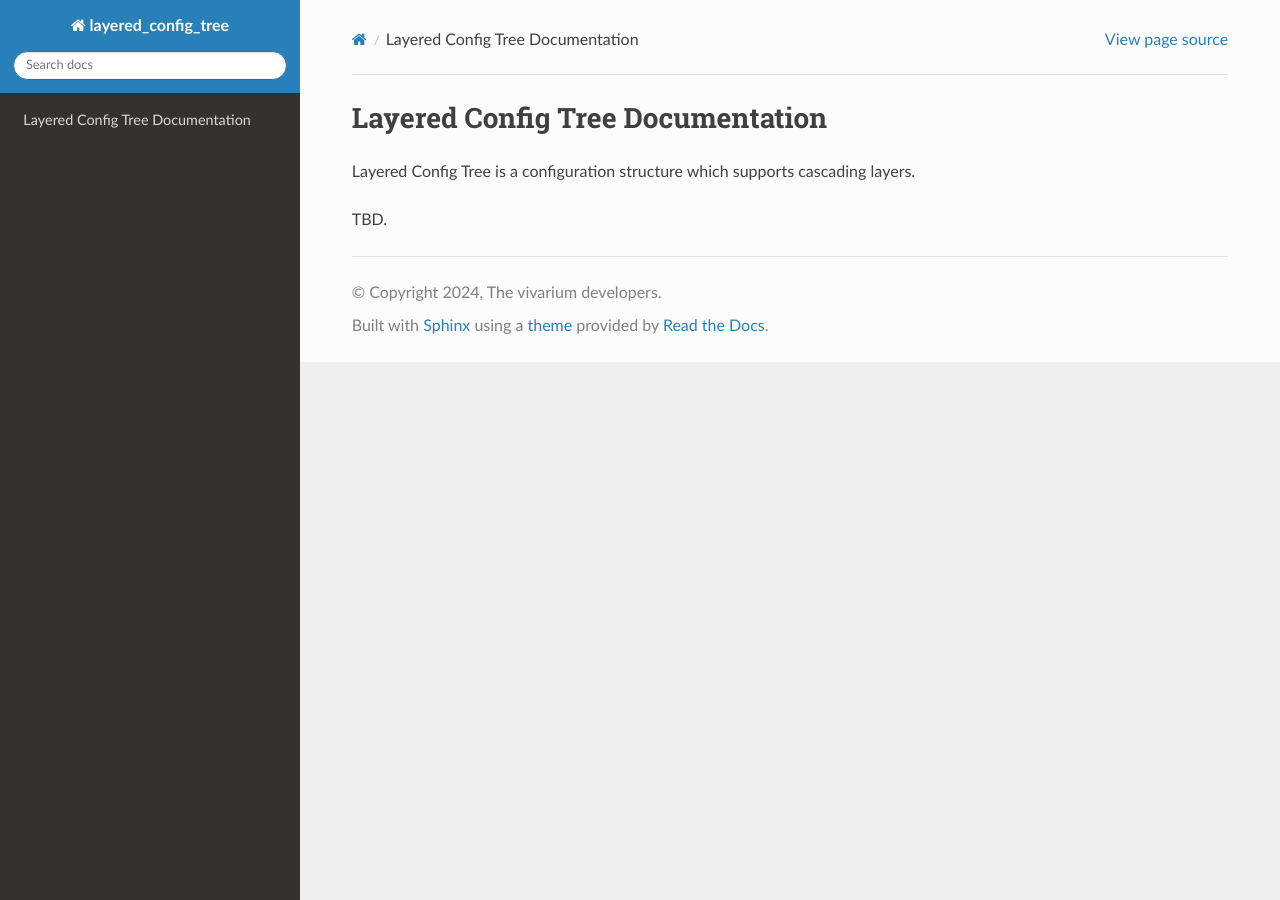
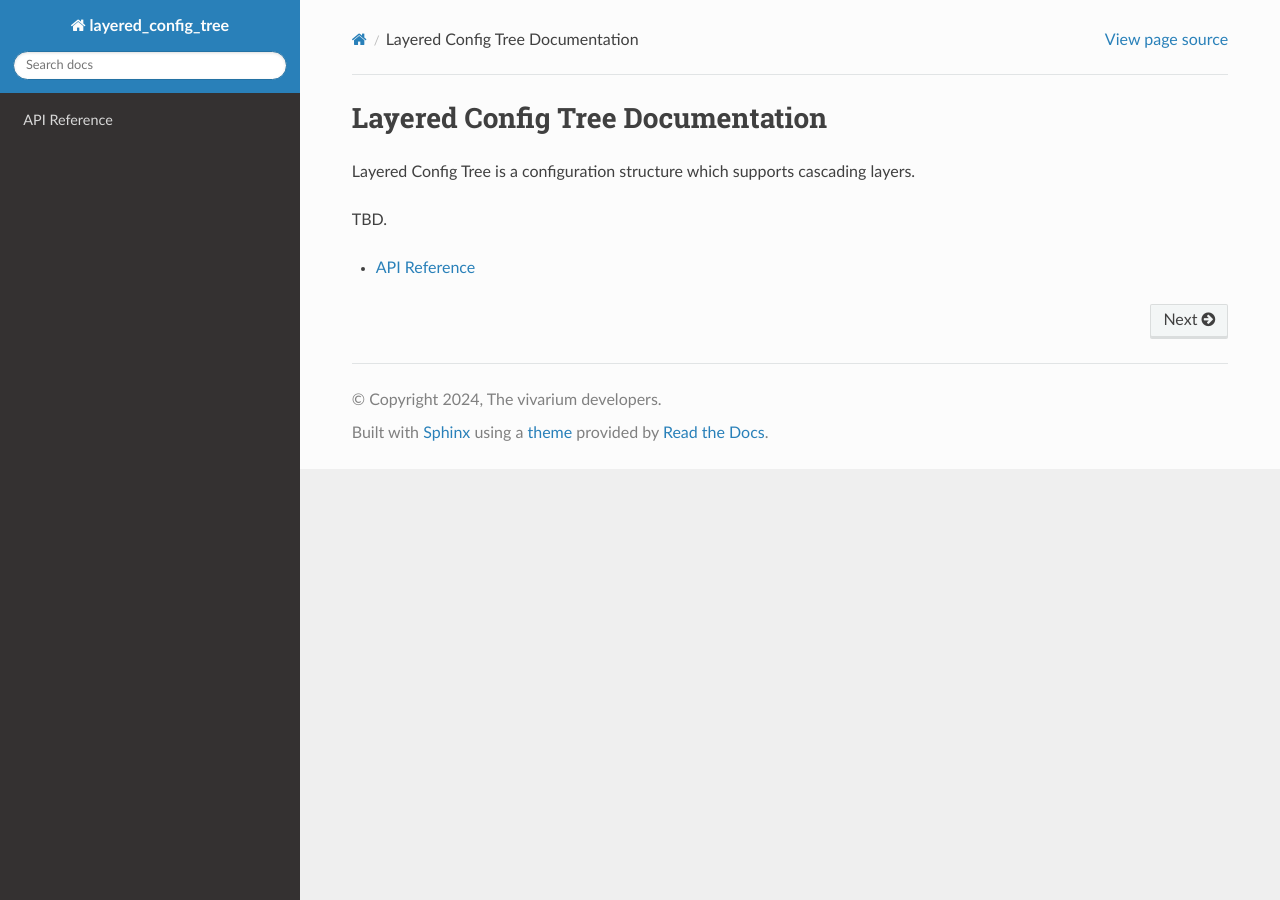
Before and after one commit to ihmeuw/layered_config_tree, a Sphinx documentation site: the page built from docs/source/index.rst, in a window 1280 px wide. Built offline with Sphinx 7.4.7 and the Read the Docs theme 3.1.0, drawn with Linux system fonts in a browser that asks for light colours; the version number could not be read and is left out.

Commit message:
Add api_reference

```diff
--- /dev/null
+++ b/docs/source/api_reference/exceptions.rst
@@ -0,0 +1 @@
+.. automodule:: layered_config_tree.exceptions
--- /dev/null
+++ b/docs/source/api_reference/index.rst
@@ -0,0 +1,10 @@
+API Reference
+=============
+
+.. automodule:: layered_config_tree
+
+.. toctree::
+   :maxdepth: 1
+   :glob:
+
+   *
--- /dev/null
+++ b/docs/source/api_reference/main.rst
@@ -0,0 +1 @@
+.. automodule:: layered_config_tree.main
--- /dev/null
+++ b/docs/source/api_reference/utilities.rst
@@ -0,0 +1 @@
+.. automodule:: layered_config_tree.utilities
--- a/docs/source/conf.py
+++ b/docs/source/conf.py
@@ -50,6 +50,7 @@ needs_sphinx = "4.0"
 # ones.
 extensions = [
     "sphinx.ext.autodoc",
+    "sphinx_autodoc_typehints",
     "sphinx.ext.intersphinx",
     "sphinx.ext.doctest",
     "sphinx.ext.todo",
@@ -221,9 +222,9 @@ autodoc_typehints = "description"
 nitpicky = True
 
 nitpick_ignore: list[tuple[str, str]] = []
-# for line in open("../nitpick-exceptions"):
-#     if line.strip() == "" or line.startswith("#"):
-#         continue
-#     dtype, target = line.split(None, 1)
-#     target = target.strip()
-#     nitpick_ignore.append((dtype, target))
+for line in open("../nitpick-exceptions"):
+    if line.strip() == "" or line.startswith("#"):
+        continue
+    dtype, target = line.split(None, 1)
+    target = target.strip()
+    nitpick_ignore.append((dtype, target))
--- a/docs/source/index.rst
+++ b/docs/source/index.rst
@@ -5,3 +5,9 @@ Layered Config Tree Documentation
 Layered Config Tree is a configuration structure which supports cascading layers.
 
 TBD.
+
+
+.. toctree::
+   :maxdepth: 2
+
+   api_reference/index
```
Also changed, not shown: 4 other files.
